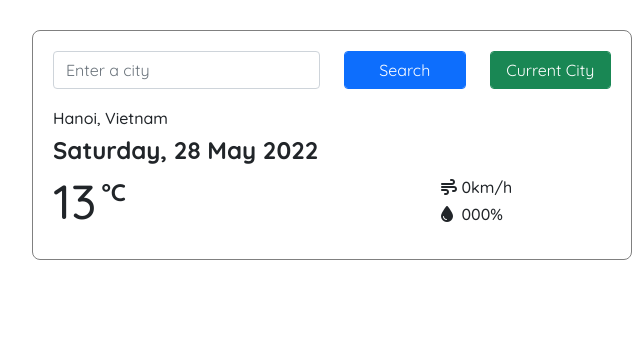
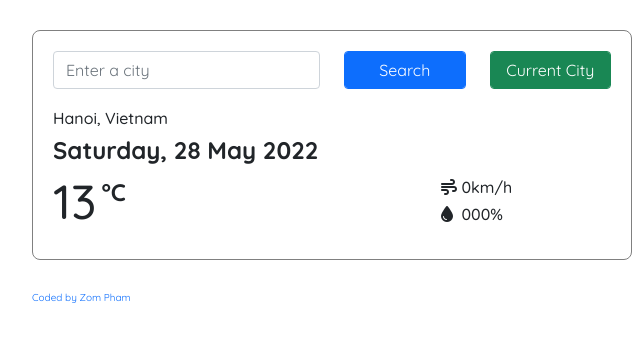
Before and after one commit to zomateur/Hello-World, a plain HTML site: page index.html in a window 1280 px wide. Shown: the full height of the page, 80-720 px from the left. Drawn offline with nearby package versions, Linux system fonts and the light colour scheme.

Commit message:
Update Github Repository
Update Github Repository Link to this version

```diff
--- a/index.html
+++ b/index.html
@@ -92,6 +92,9 @@
         </div>
       </div>
       <!-- </div> -->
+      <p id="github-link">
+        <a href="https://github.com/zomateur/Hello-World">Coded by Zom Pham</a>
+      </p>
     </div>
     <script src="src/index.js"></script>
   </body>
--- a/src/style.css
+++ b/src/style.css
@@ -100,3 +100,8 @@ label input:checked + span {
 /* #select-city {
   padding: 10px;
 } */
+
+#github-link {
+  margin: 0 30px;
+  font-size: 10px;
+}
```
